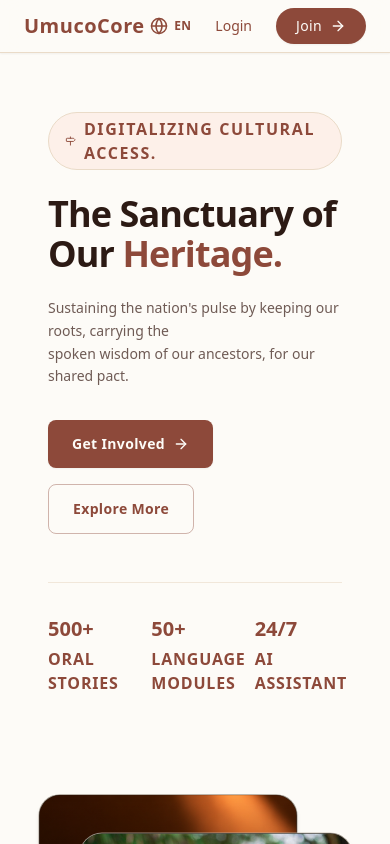
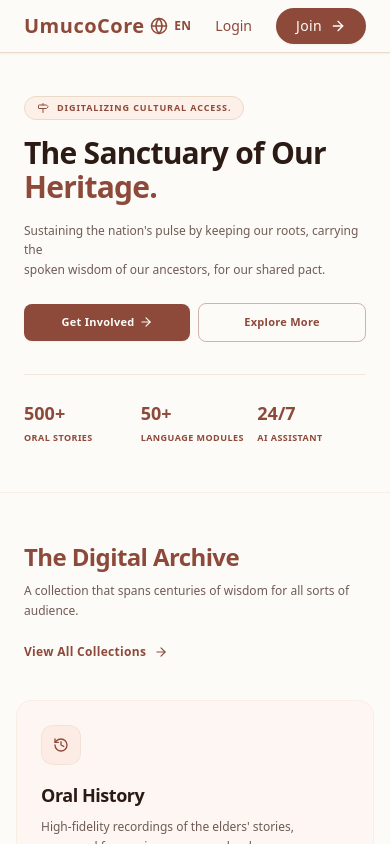
Before and after one commit to ste-lla-mina/umuco_front, a React (Vite) app: page / in a window 390 px wide. Shown: the top 844 px of the page. Built offline with nearby package versions, Linux system fonts and the light colour scheme.

Commit message:
responsiveness

```diff
--- a/src/components/Hero.jsx
+++ b/src/components/Hero.jsx
@@ -55,45 +55,47 @@ function Hero() {
   ];
 
   return (
-    <section className="w-full bg-[#FDFBF7] font-sans px-6 pt-28 pb-12 md:pt-36 md:pb-20 overflow-hidden">
-      <div className="max-w-7xl mx-auto grid grid-cols-1 lg:grid-cols-12 gap-12 items-center">
+    <section className="w-full bg-[#FDFBF7] font-sans px-4 sm:px-6 pt-24 pb-12 md:pt-36 md:pb-20 overflow-hidden">
+      <div className="max-w-7xl mx-auto grid grid-cols-1 lg:grid-cols-12 gap-8 lg:gap-12 items-center">
 
-        <div className="lg:col-span-6 flex flex-col items-start text-left px-6">
-          <div className="inline-flex items-center space-x-2 bg-[#FCDFD3]/40 border border-[#EADBC8] rounded-full px-4 py-1 mb-6">
-            <Milestone className="w-3.5 h-3.5 text-[#8D493A]" />
-            <span className="text-xxs md:text-xs font-semibold tracking-widest text-[#8D493A] uppercase">
+        {/* Left Column Text Pane */}
+        <div className="col-span-1 lg:col-span-6 flex flex-col items-start text-left px-2 sm:px-6">
+          <div className="inline-flex items-center space-x-2 bg-[#FCDFD3]/40 border border-[#EADBC8] rounded-full px-3 py-1 mb-4 sm:mb-6">
+            <Milestone className="w-3 h-3 sm:w-3.5 sm:h-3.5 text-[#8D493A]" />
+            <span className="text-[9px] sm:text-xs font-semibold tracking-widest text-[#8D493A] uppercase">
               DIGITALIZING CULTURAL ACCESS.
             </span>
           </div>
 
-          <h1 className="font-sans text-4xl md:text-5xl lg:text-6xl font-bold tracking-tight text-[#2C1A14] leading-[1.1] mb-6">
-            The Sanctuary of <br/> Our
+          <h1 className="font-sans text-3xl sm:text-4xl md:text-5xl lg:text-6xl font-bold tracking-tight text-[#2C1A14] leading-[1.15] lg:leading-[1.1] mb-4 sm:mb-6">
+            The Sanctuary of <br className="hidden sm:inline" /> Our
             <span className="text-[#8D493A]"> Heritage.</span>
           </h1>
 
-          <p className="text-sm md:text-base text-[#6F5B55] max-w-xl leading-relaxed mb-8 font-normal">
-            Sustaining the nation's pulse by keeping our roots, carrying the<br/> spoken
+          <p className="text-xs sm:text-sm md:text-base text-[#6F5B55] max-w-xl leading-relaxed mb-6 sm:mb-8 font-normal">
+            Sustaining the nation's pulse by keeping our roots, carrying the <br/>spoken
             wisdom of our ancestors, for our shared pact.
           </p>
 
-          <div className="flex flex-wrap items-center gap-4 w-full border-b border-[#EADBC8]/60 pb-12">
-            <button className="flex items-center space-x-2 bg-[#8D493A] hover:bg-[#3E2723] text-[#FDFBF7] px-6 py-3.5 text-sm font-semibold tracking-wide transition-colors duration-200 rounded-lg shadow-sm group">
+          <div className="flex flex-row items-center gap-2 sm:gap-4 w-full border-b border-[#EADBC8]/60 pb-8 sm:pb-12">
+            <button className="flex items-center justify-center space-x-1 sm:space-x-2 bg-[#8D493A] hover:bg-[#3E2723] text-[#FDFBF7] px-3 sm:px-6 py-2.5 sm:py-3.5 text-[11px] sm:text-sm font-semibold tracking-wide transition-colors duration-200 rounded-lg shadow-sm group flex-1 sm:flex-initial whitespace-nowrap">
               <span>Get Involved</span>
-              <ArrowRight className="w-4 h-4 transform transition-transform group-hover:translate-x-1" />
+              <ArrowRight className="w-3.5 h-3.5 sm:w-4 sm:h-4 transform transition-transform group-hover:translate-x-1" />
             </button>
 
-            <button className="border border-[#8D493A]/40 hover:bg-[#8D493A]/5 text-[#8D493A] px-6 py-3.5 text-sm font-semibold tracking-wide transition-all duration-200 rounded-lg">
+            <button className="border border-[#8D493A]/40 hover:bg-[#8D493A]/5 text-[#8D493A] px-3 sm:px-6 py-2.5 sm:py-3.5 text-[11px] sm:text-sm font-semibold tracking-wide transition-all duration-200 rounded-lg flex-1 sm:flex-initial text-center whitespace-nowrap">
               Explore More
             </button>
           </div>
 
-          <div className="w-full pt-8 grid grid-cols-3 gap-4">
+          {/* Stats Grid */}
+          <div className="w-full pt-6 sm:pt-8 grid grid-cols-3 gap-2 sm:gap-4">
             {stats.map((stat, index) => (
               <div key={index} className="flex flex-col">
-                <span className="font-sans text-xl md:text-2xl font-bold text-[#8D493A]">
+                <span className="font-sans text-lg sm:text-xl md:text-2xl font-bold text-[#8D493A]">
                   {stat.value}
                 </span>
-                <span className="text-xxs md:text-xs text-[#8D493A] tracking-wider font-semibold mt-1 uppercase">
+                <span className="text-[9px] sm:text-xxs md:text-xs text-[#8D493A] tracking-wider font-semibold mt-1 uppercase">
                   {stat.label}
                 </span>
               </div>
@@ -101,7 +103,8 @@ function Hero() {
           </div>
         </div>
 
-        <div className="lg:col-span-6 relative h-[520px] w-full flex items-start justify-center lg:justify-start lg:pl-12 mt-8 lg:mt-0">
+        {/* Right Column Stack Cards Loop - Hidden on Mobile/Tablet */}
+        <div className="hidden lg:flex lg:col-span-6 relative h-[520px] w-full items-start justify-start lg:pl-12 mt-8 lg:mt-0">
           <div className="relative w-[384px] h-[480px]">
             {features.map((item, index) => {
               const IconComponent = item.icon;
```
